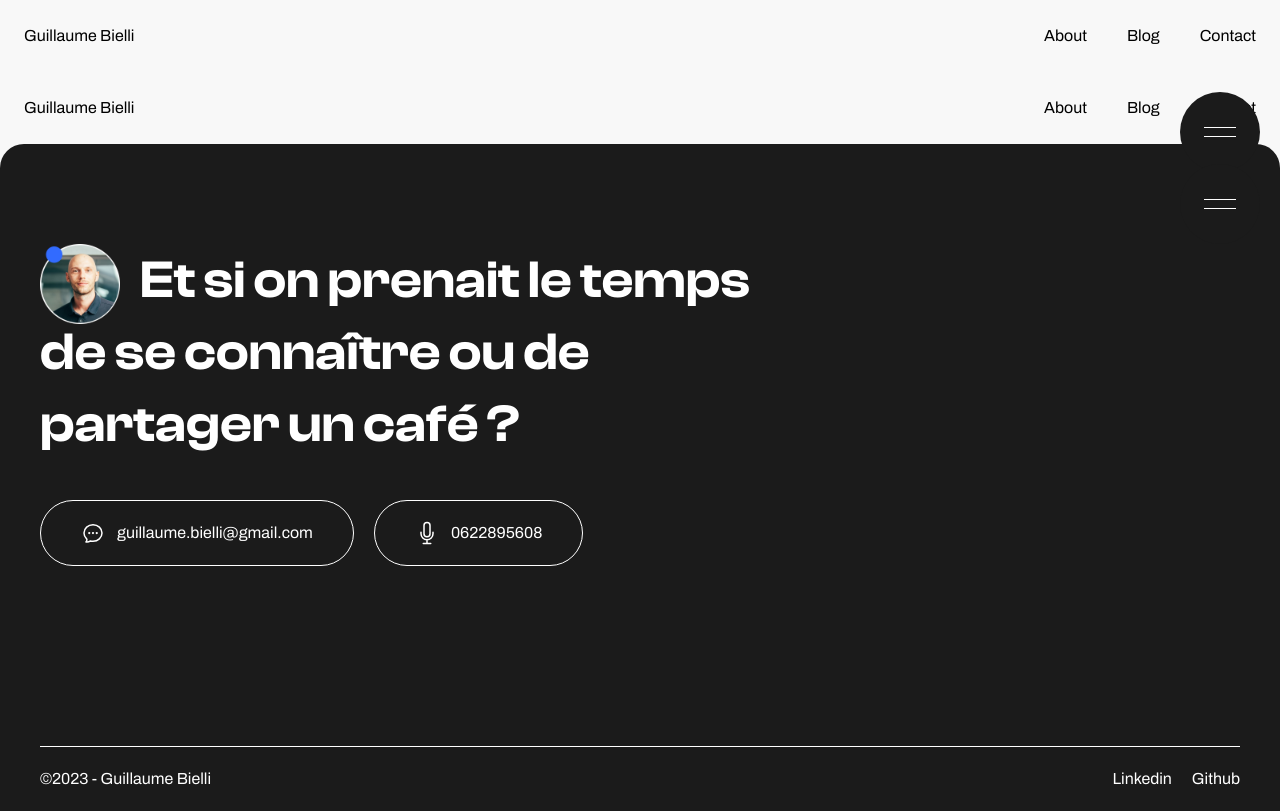
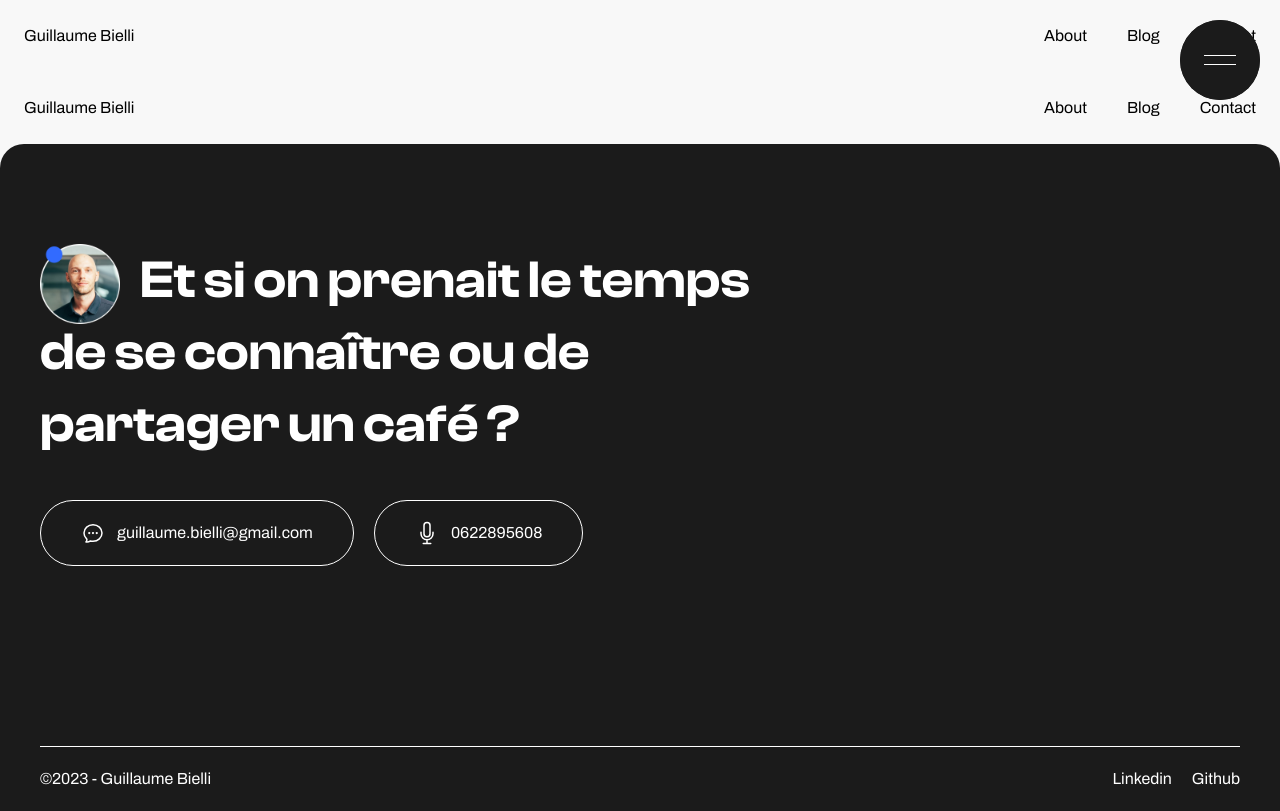
Before and after one commit to gbielli/portfolio, a Next.js app: page /components/Header in a window 1280 px wide. Built offline with nearby package versions, Linux system fonts and the light colour scheme.

Commit message:
top right position on burger

```diff
--- a/app/components/Header/page.js
+++ b/app/components/Header/page.js
@@ -14,7 +14,7 @@ const Header = () => {
 
   return (
     <>
-<div className='menu flex justify-between w-full px-6 py-6'>
+<div className='menu flex justify-between w-full px-6 py-6 relative'>
       <div className='logo'>
         Guillaume Bielli
       </div>
@@ -28,7 +28,7 @@ const Header = () => {
       </div>
 
 
-      <div className='relative flex justify-between'>
+      <div className='flex justify-between'>
 
 
     <AnimatePresence mode='wait'>
--- a/app/components/Header/style.module.scss
+++ b/app/components/Header/style.module.scss
@@ -1,6 +1,7 @@
 .button{
     position: fixed;
     right: 0px;
+    top:0px;
     margin: 20px;
     z-index: 2;
     width: 80px;
```
